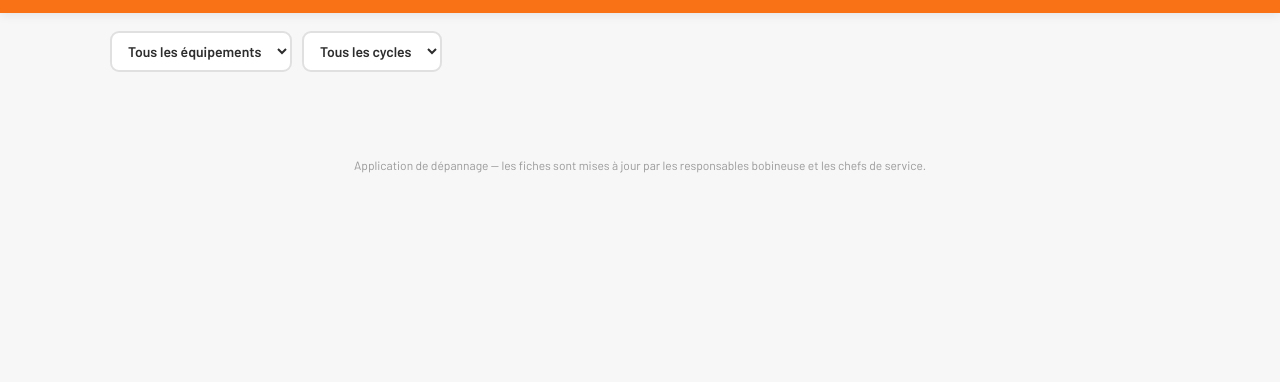
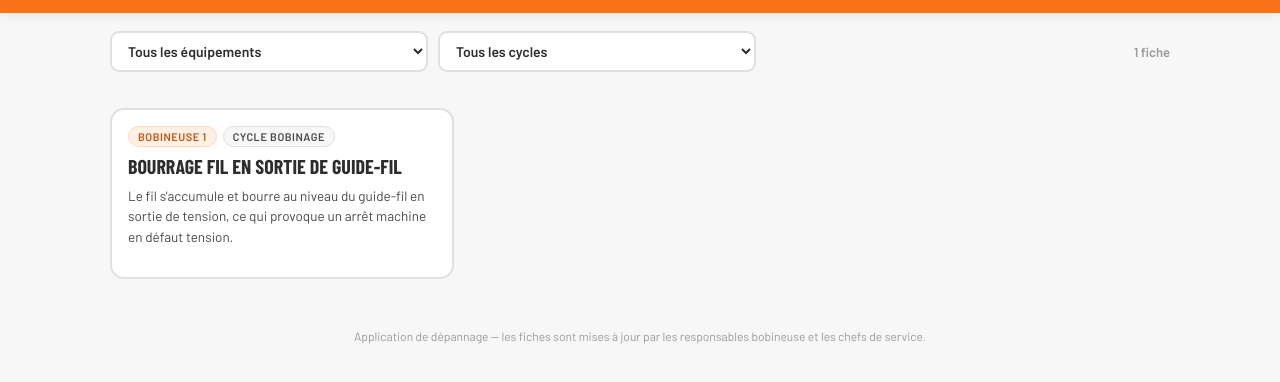
Before and after one commit to DSSpaperRouen/Troubleshooting-bobineuse, a plain HTML site: page index.html in a window 1280 px wide. Shown: the part 62-444 px from the top of the page. Drawn offline with nearby package versions, Linux system fonts and the light colour scheme; files whose address does not match are found by name; a web font is replaced by a local one.

Commit message:
index.html

```diff
--- a/index.html
+++ b/index.html
@@ -448,7 +448,7 @@ const EQUIPMENTS = [
   'Étiquetage',
   'Entrée tunnel',
   'Groupe hydraulique mouvement',
-  'Groupe hydraulique palier rouleaux porteurs'
+  'Groupe hydraulique palier rouleaux porteurs',
   'Autres'
 ];
 
@@ -463,8 +463,8 @@ const CYCLES = [
   'Évacuation bobines à l\'entrée tunnel',
   'Évacuation bobines sortie bobineuse',
   'Passage de pointe',
-  'Découpe et insertion des mandrins'
-  'Bobinage'
+  'Découpe et insertion des mandrins',
+  'Bobinage',
   'Autre'
 ];
 
```
